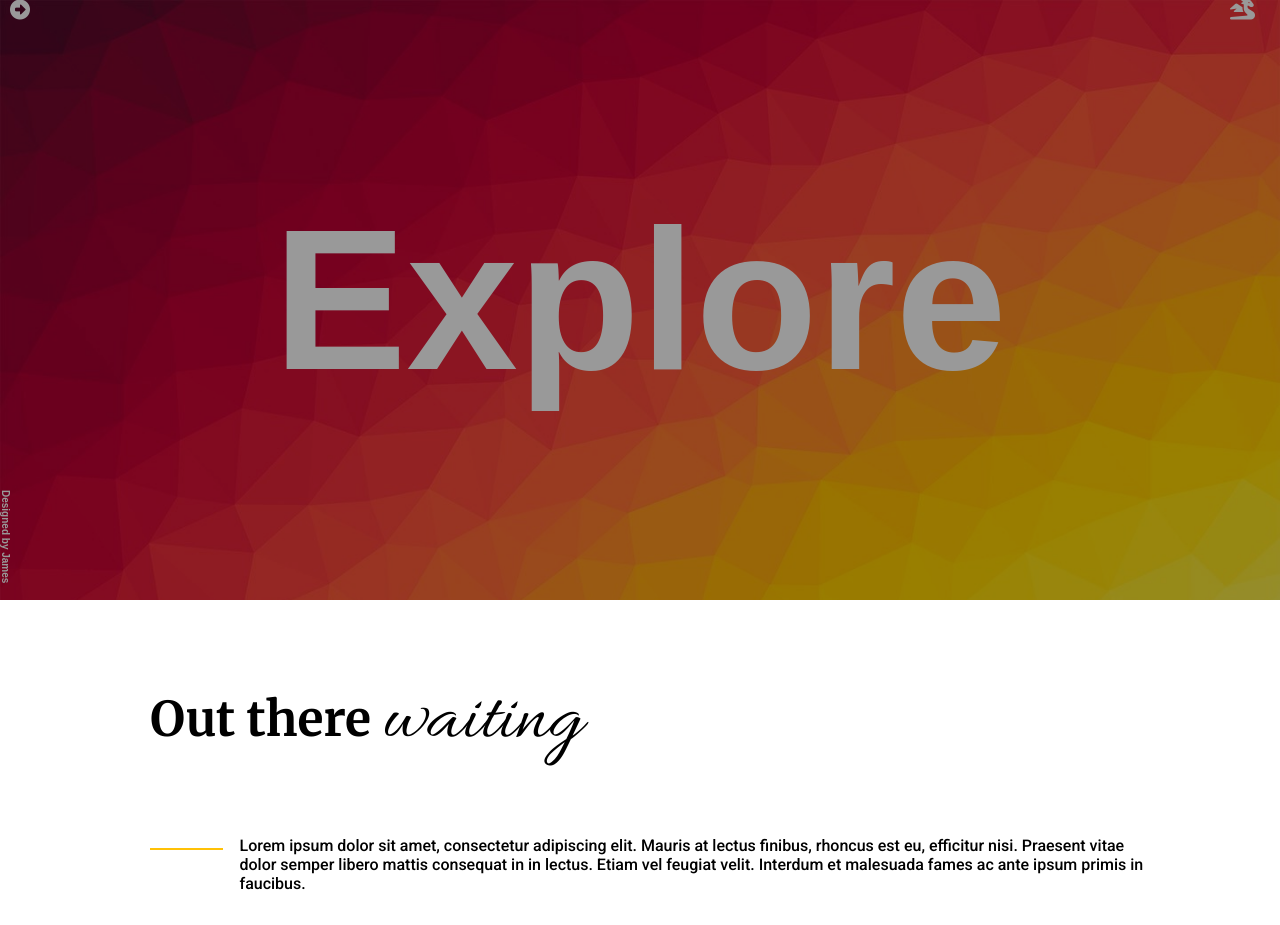
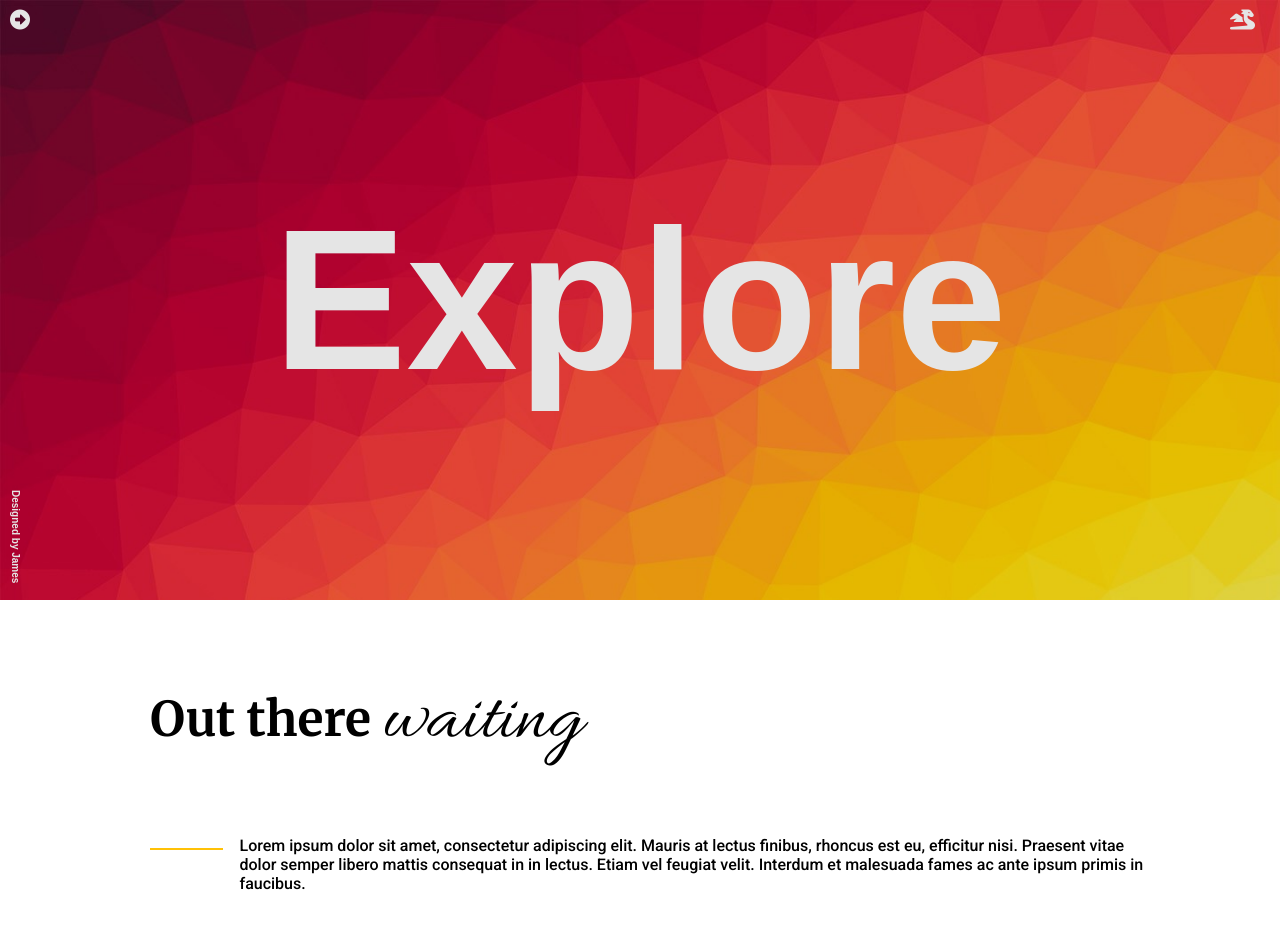
Before and after one commit to jimbowbow001/test_james, a plain HTML site: page index.html in a window 1280 px wide. Drawn offline with Linux system fonts and the light colour scheme.

Commit message:
correction v3

```diff
--- a/styles.css
+++ b/styles.css
@@ -18,7 +18,7 @@
   content: "";
   height: 100%;
   width: 100%;
-  background: rgba(0, 0, 0, 0.4);
+  background: rgba(0, 0, 0, 0.1);
   position: absolute;
   z-index: 0;
 }
@@ -36,7 +36,7 @@
 }
 .bottomleft {
   position: absolute;
-  left: 0px;
+  left: 10px;
   top: 490px;
   writing-mode: vertical-rl;
 }
@@ -46,12 +46,12 @@
 .topleft {
   position: absolute;
   left: 10px;
-  top: 0;
+  top: 10px;
 }
 .topright {
   position: absolute;
   right: 25px;
-  top: 0;
+  top: 10px;
 }
 
 .textint {
```
